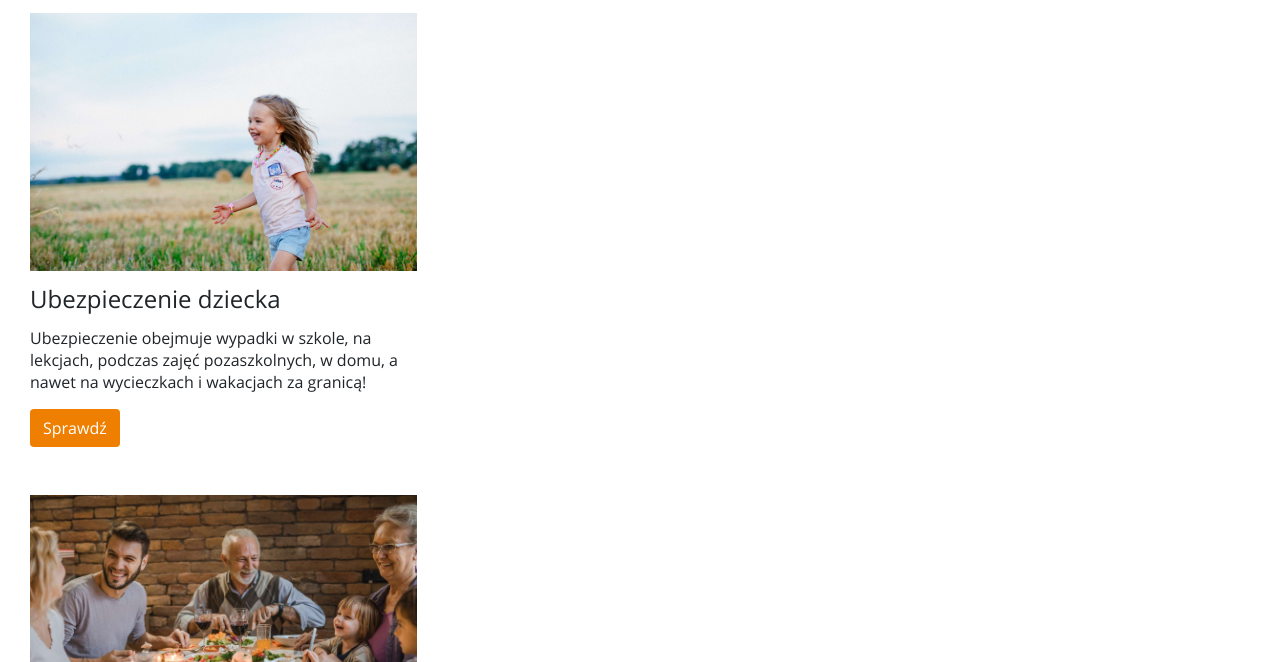
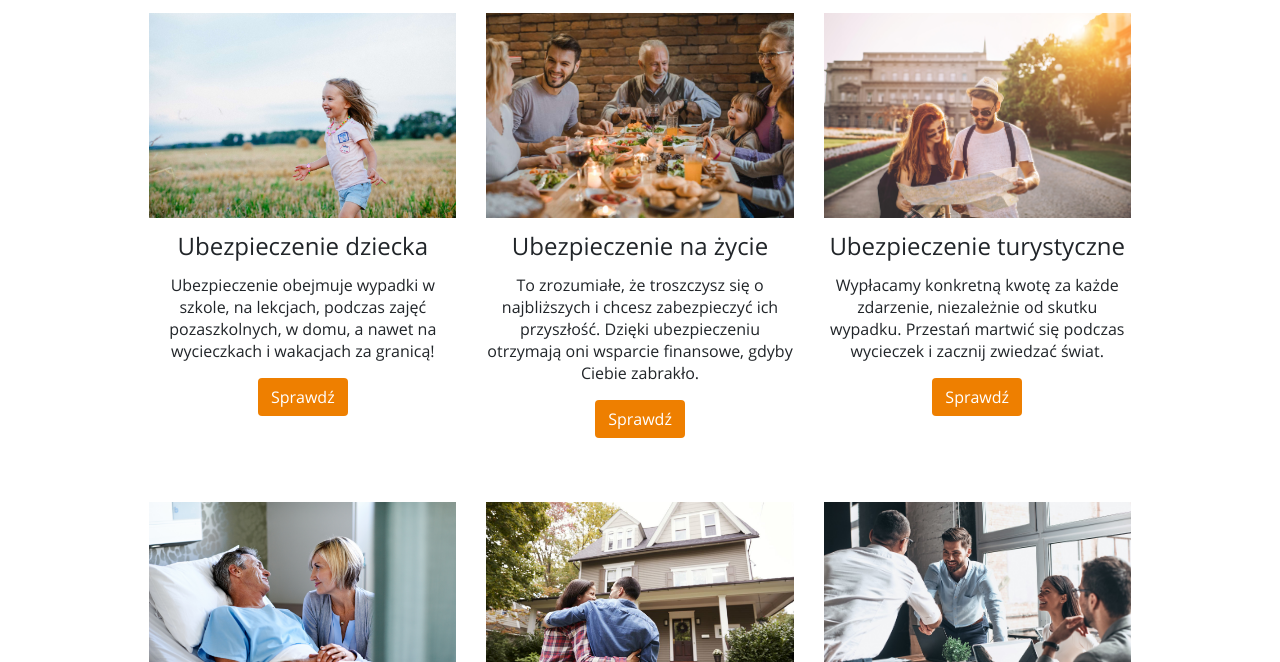
Before and after one commit to zabkaxp/NN-commercial-website, a plain HTML site: page index.html in a window 1280 px wide. Shown: the part 818-1480 px from the top of the page. Drawn offline with nearby package versions, Linux system fonts and the light colour scheme.

Commit message:
Add files via upload

```diff
--- a/index.html
+++ b/index.html
@@ -126,7 +126,7 @@
       </h2>
       <div class="col-lg-2"></div>
       <section
-        class="car|"j,/ds row text-center col-12 col-lg-10 offset-lg-1 ml-auto mr-auto"
+        class="cards row text-center col-12 col-lg-10 offset-lg-1 ml-auto mr-auto"
       >
         <div class="card-custom col-12 col-sm-6 col-md-4 mb-4 mt-3">
           <img
```
